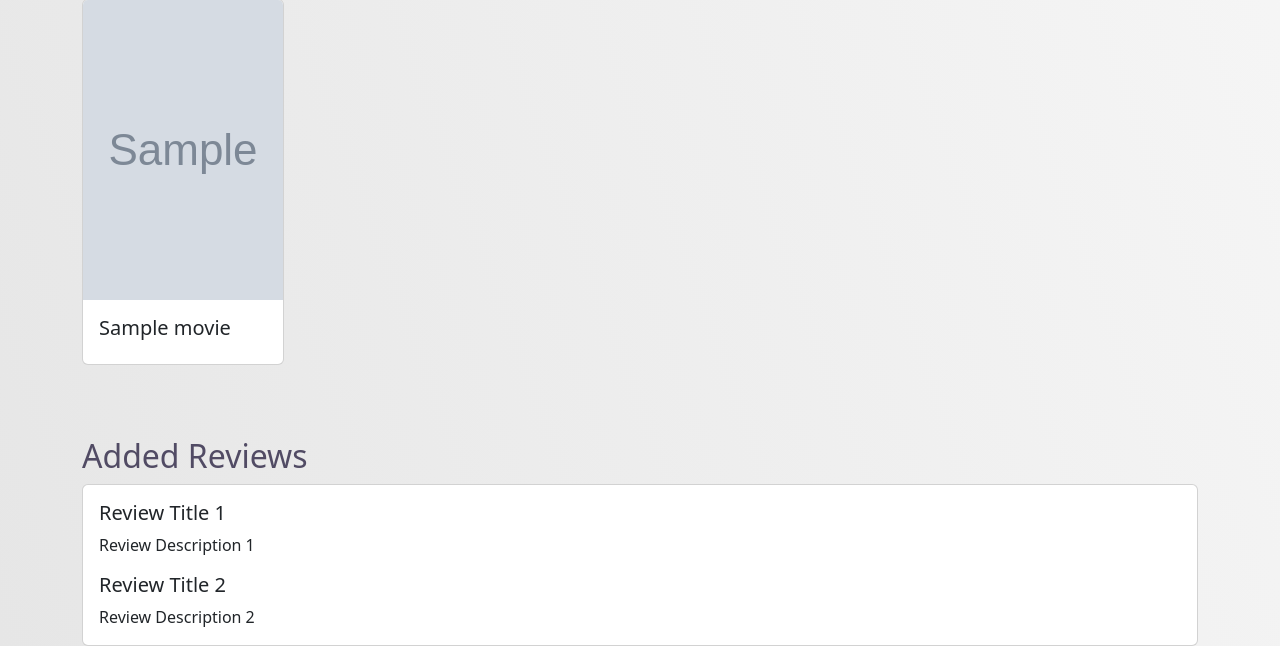
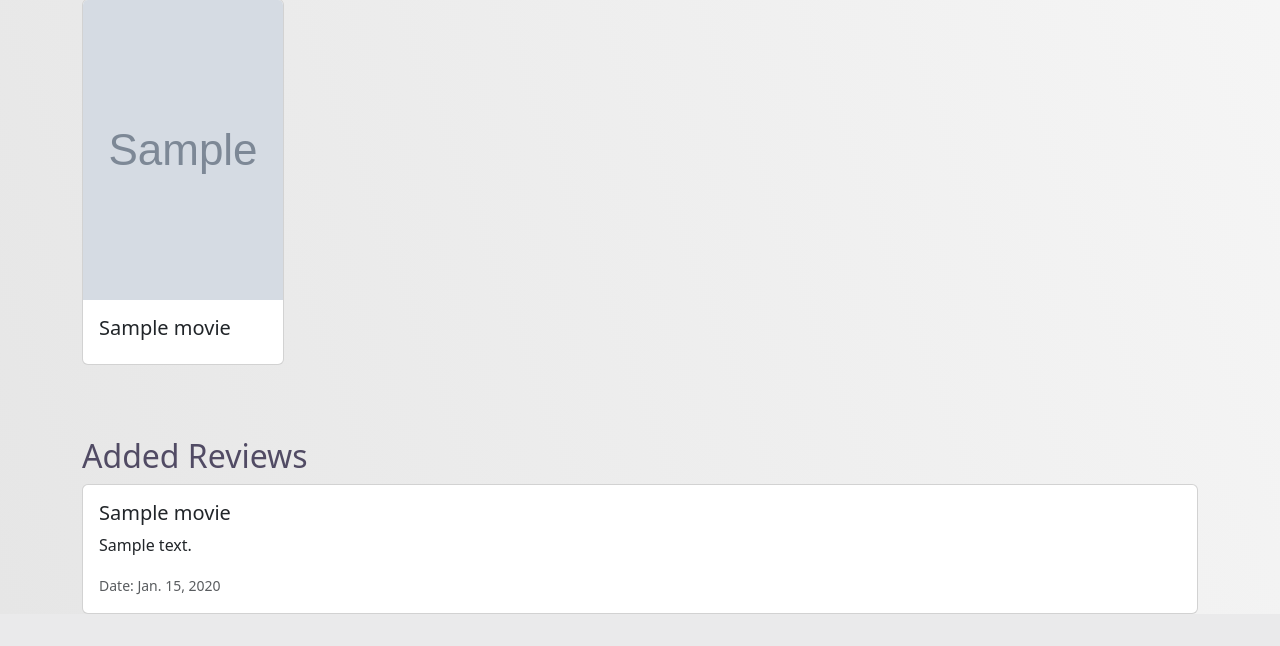
Before and after one commit to vyshnav-vinod/FilmFanatics, a Django app: page /profile/1 in a window 1280 px wide. Shown: the part 521-1167 px from the top of the page. After the commit the page ends 1135 px from the top, so only its background shows below. Run offline with Django 5.2, Linux system fonts and the light colour scheme; tables that the repository leaves empty hold one stand-in row (values such as "Sample post"); grey boxes marked "Sample" are stand-in pictures; some libraries are stand-ins or nearby versions.

Commit message:
Display user reviews in profile

```diff
--- a/filmfanatics/main/views.py
+++ b/filmfanatics/main/views.py
@@ -97,7 +97,8 @@ def profile(request, pk):
 
     user = User.objects.get(id=pk)
     user_movies = Movie.objects.all().filter(author=pk)
-    return render(request, "profile.html", {"profile_user": user, "movies": user_movies})
+    user_reviews = Review.objects.filter(user=user).order_by("-added_on")
+    return render(request, "profile.html", {"profile_user": user, "movies": user_movies, "reviews": user_reviews})
 
 def view_movie(request, pk, _already_reviewed=False):
     # _already_reviewed is set to know if user has already reviewed it. It
@@ -105,7 +106,7 @@ def view_movie(request, pk, _already_reviewed=False):
     if _already_reviewed:
         messages.error(request, "You have already reviewed once!!")
     movie = Movie.objects.get(id=pk)
-    reviews = Review.objects.filter(movie=movie)
+    reviews = Review.objects.filter(movie=movie).order_by("-added_on")
     reviews_count = reviews.count()
     return render(request, "view_movie.html", {"movie": movie, "reviews": reviews, "count": reviews_count})
 
@@ -176,7 +177,6 @@ def rate_movie(request, movie_id):
 
 @login_required(login_url="/login")
 def review_movie(request, movie_id):
-    # TODO: Add in html the limit of words of review is 500
     if request.method == "POST":
         movie = Movie.objects.get(id=movie_id)
         review_content = request.POST["review"]
--- a/filmfanatics/templates/profile.html
+++ b/filmfanatics/templates/profile.html
@@ -43,19 +43,24 @@
         <div class="row mt-5">
             <div class="col-md-12">
                 <h2>Added Reviews</h2>
+                <div class="card-columns">
+                    {% for review in reviews %}
                     <div class="card">
                         <div class="card-body">
-                    <!-- Review 1 -->
-                    <h5 class="card-title">Review Title 1</h5>
-                    <p class="card-text">Review Description 1</p>
-                    <!-- Review 2 -->
-                    <h5 class="card-title">Review Title 2</h5>
-                    <p class="card-text">Review Description 2</p>
-                    <!-- Add more reviews as needed -->
+                            <a href="{% url 'main:viewmovie' review.movie.id %}" style="text-decoration: none; color: inherit;"><h5 class="card-title">{{ review.movie.title }}</h5></a>
+                            <p class="card-text">{{ review.review|truncatechars:500 }}</p>
+                            <p class="card-text"><small class="text-muted">Date: {{ review.added_on }}</small></p>
                         </div>
                     </div>
+                    {% empty %}
+                    <div class="alert alert-info" role="alert">
+                        User has not added any reviews yet!!
+                    </div>
+                    {% endfor %}
                 </div>
             </div>
         </div>
 
+</div>
+
 {% endblock %}
--- a/filmfanatics/templates/view_movie.html
+++ b/filmfanatics/templates/view_movie.html
@@ -36,7 +36,6 @@
                     {% if user.is_authenticated %}
                     <form method="post" action="{% url 'main:reviewmovie' movie.id %}"> {% csrf_token %}
                         <h3 class="pull-left">Add a review</h3>
-                        <button type="submit" class="btn btn-secondary pull-right">Submit</button>
                         <fieldset>
                             <div class="row">
                                 <div class="col-sm-2 col-lg-1 hidden-xs">
@@ -48,6 +47,7 @@
                                 </div>
                             </div>
                         </fieldset>
+                        <button type="submit" class="btn btn-secondary pull-right">Submit</button>
                     </form>
                     {% if messages %}
                     {% for msg in messages %}
```
Lines whose indentation alone changed are shown as unchanged.
